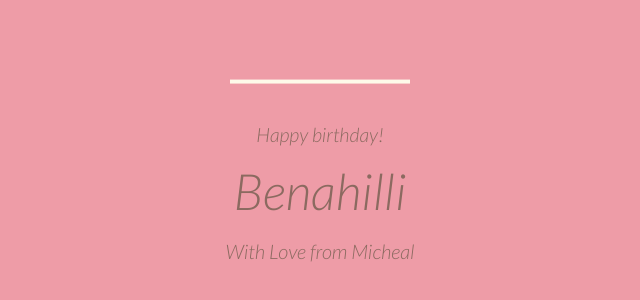
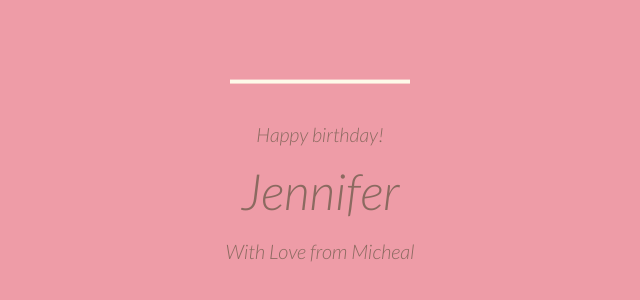
Before and after one commit to codexpression/Jennifer, a plain HTML site: page index.html in a window 1280 px wide. Shown: the part 256-556 px from the top of the page, 320-960 px from the left. Drawn offline with nearby package versions, Linux system fonts and the light colour scheme.

Commit message:
Re edited for Jennifer

```diff
--- a/index.html
+++ b/index.html
@@ -3,7 +3,7 @@
   <head>
     <meta charset="utf-8" />
     <meta name="viewport" content="width=device-width, initial-scale=1" />
-    <title>Sweet Bena</title>
+    <title>Sweet Jennifer 😋</title>
     <link rel="stylesheet" href="css/bootstrap.min.css" />
     <link rel="stylesheet" href="css/style.css" />
     <script src="js/jquery-1.11.2.min.js"></script>
@@ -249,7 +249,7 @@
     </svg>
     <div class="text">
       <h1>Happy birthday!</h1>
-      <p style="font-size:50px">Benahilli</p>
+      <p style="font-size:50px">Jennifer</p>
       <p style="font-size:20px">
         With <span><em>Love</em></span> from Micheal
       </p>
```
Also changed, not shown: 1 other file.
